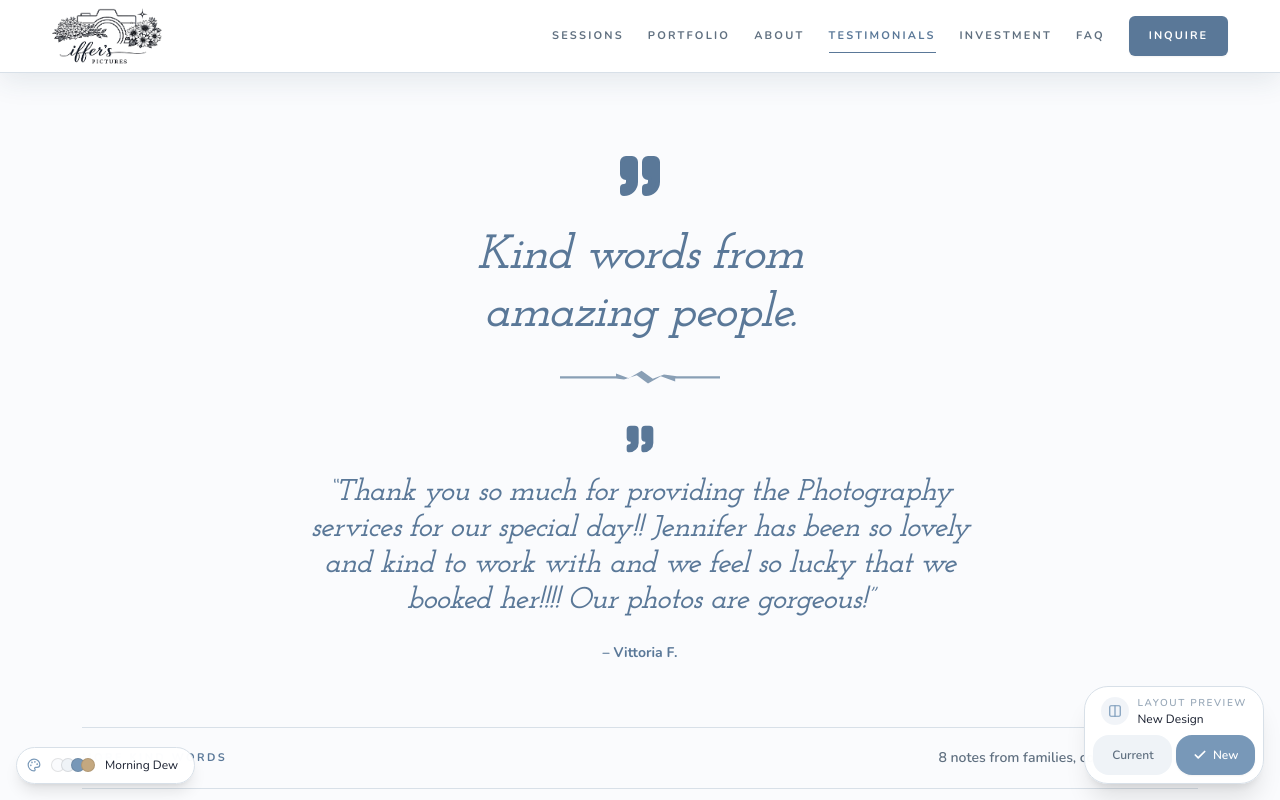
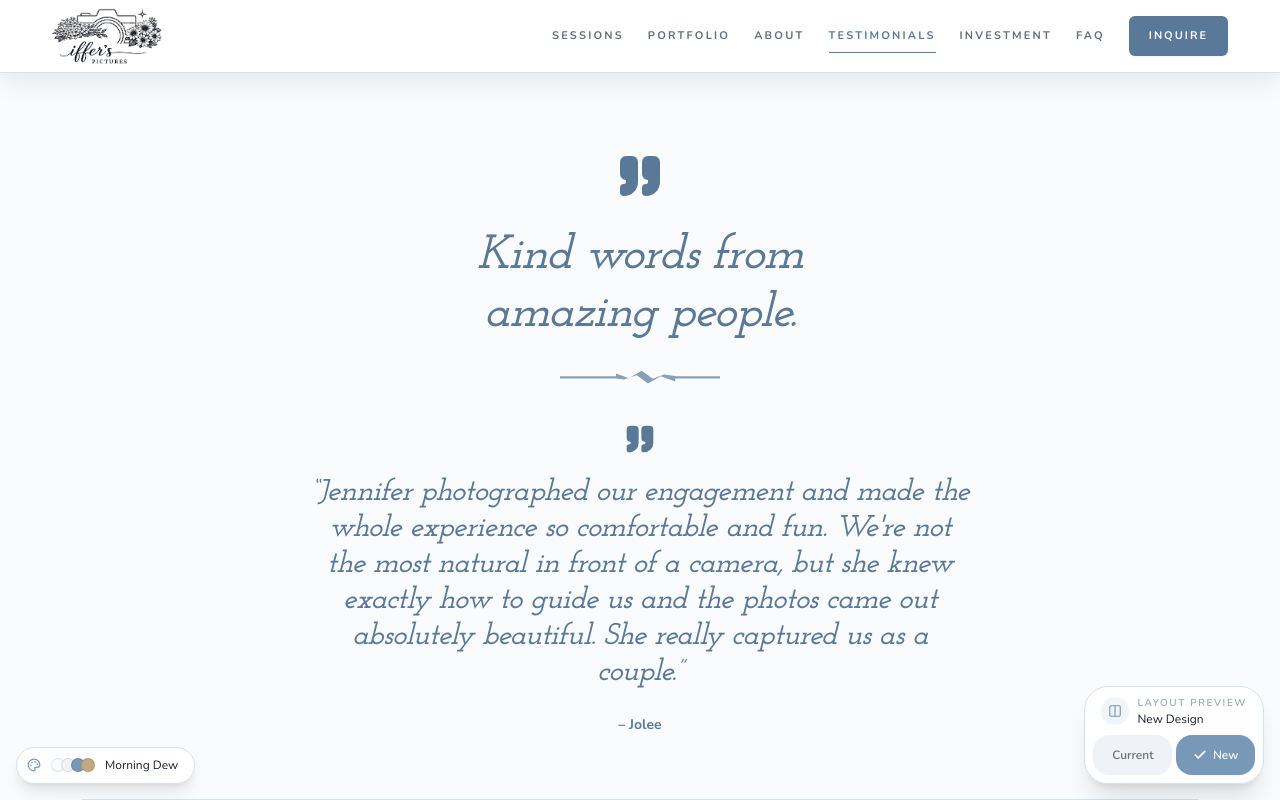
Before and after one commit to pixelverse-studios/iffers-pictures, a Next.js app: page /testimonials in a window 1280 px wide. Both pictures are taken after a click on the radio button "New". Shown: the top 800 px of the page. Built offline with nearby package versions, Linux system fonts and the light colour scheme.

Commit message:
Feature Jolee testimonial on board

```diff
--- a/src/components/features/testimonials/BoardTestimonialsLayout.tsx
+++ b/src/components/features/testimonials/BoardTestimonialsLayout.tsx
@@ -125,8 +125,12 @@ function ReviewCard({
 }
 
 export function BoardTestimonialsLayout() {
-  const featured = ALL_TESTIMONIALS[0];
-  const reviews = ALL_TESTIMONIALS.slice(1);
+  const featured =
+    ALL_TESTIMONIALS.find((testimonial) => testimonial.author === "Jolee") ??
+    ALL_TESTIMONIALS[0];
+  const reviews = ALL_TESTIMONIALS.filter(
+    (testimonial) => testimonial.id !== featured?.id
+  );
 
   return (
     <div className="bg-[var(--background)] pt-16 md:pt-[72px]">
```
Also changed, not shown: 1 other file (tests, documents, lock files or other folders).
